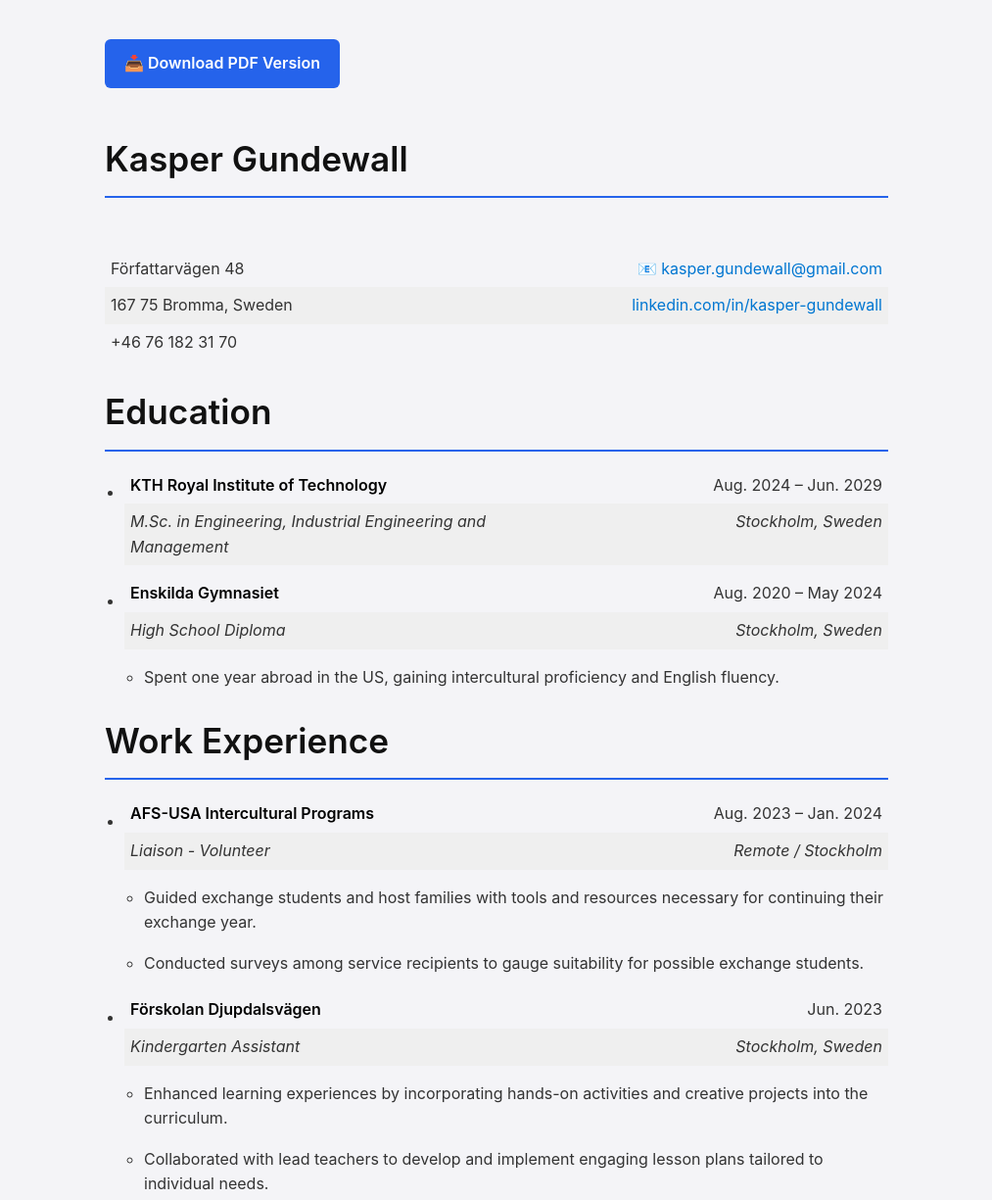
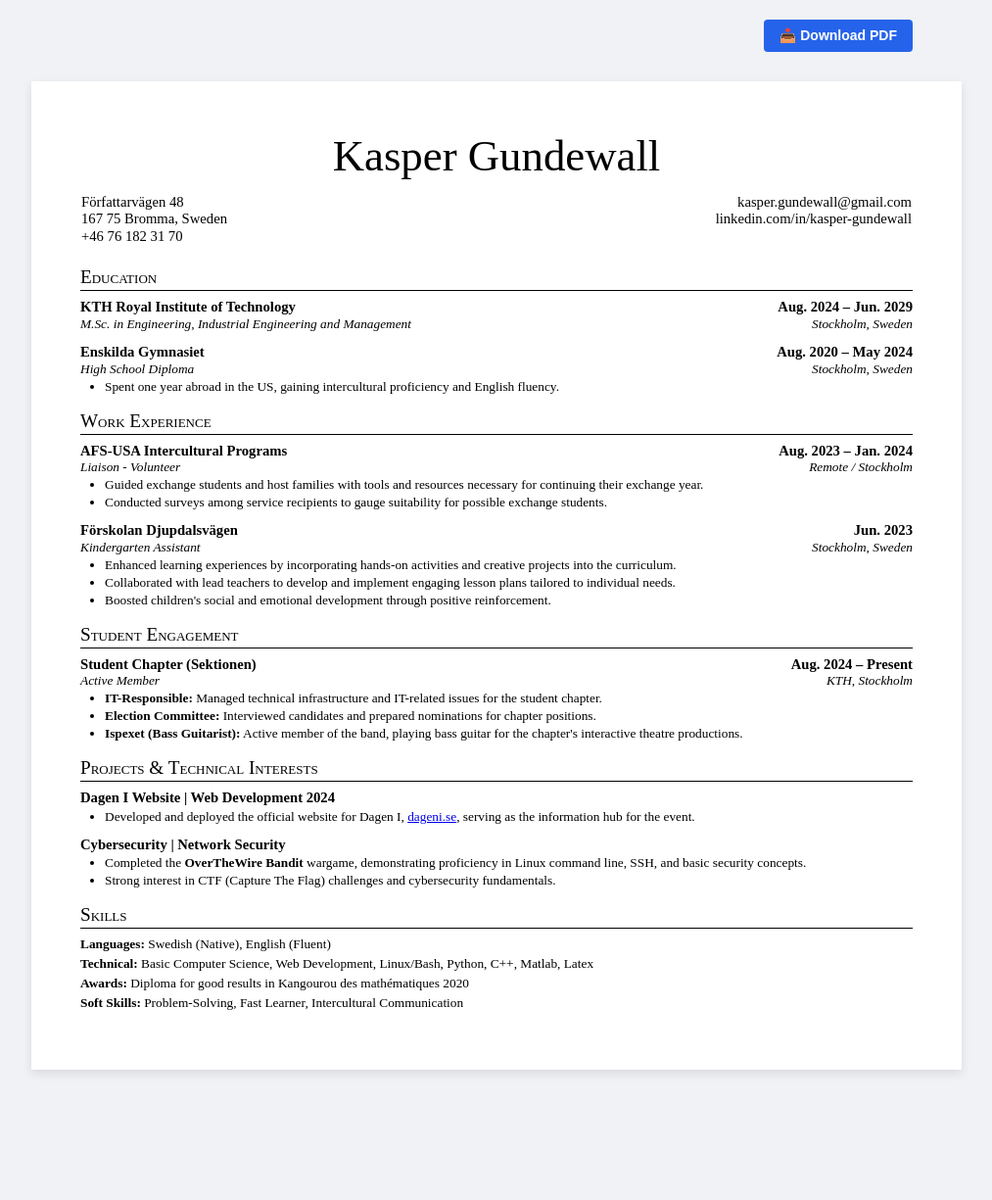
Before and after one commit to K43P5R/K43P5R.github.io, a plain HTML site: page index.html in a window 1280 px wide. Shown: the top 1225 px of the page at 98% size, without its empty margins (133-1146 px from the left). After the commit the page ends 1132 px from the top, so only its background shows below. Drawn offline with nearby package versions, Linux system fonts and the light colour scheme.

Commit message:
new index.html file

```diff
--- a/index.html
+++ b/index.html
@@ -1,234 +1,270 @@
 <!DOCTYPE html>
-<html xmlns="http://www.w3.org/1999/xhtml" lang="" xml:lang="">
+<html lang="en">
 <head>
-  <meta charset="utf-8" />
-  <meta name="generator" content="pandoc" />
-  <meta name="viewport" content="width=device-width, initial-scale=1.0, user-scalable=yes" />
-  <link rel="stylesheet" href="https://cdn.jsdelivr.net/npm/water.css@2/out/light.css">
-  <title>main</title>
+    <meta charset="UTF-8">
+    <meta name="viewport" content="width=device-width, initial-scale=1.0">
+    <title>Kasper Gundewall - Resume</title>
     <style>
-    /* Professional Resume Styling */
-    body {
-        font-family: "Inter", "Segoe UI", Helvetica, Arial, sans-serif;
-        line-height: 1.6;
-        color: #333;
-        max-width: 800px;
-        margin: 40px auto;
-        padding: 0 20px;
-        background-color: #f4f4f7;
+        /* Base Styles - LaTeX Serif Look */
+        :root {
+            --bg-color: #f0f2f5;
+            --paper-color: #ffffff;
+            --text-main: #000000;
         }
 
-    /* The "Paper" Container */
-    article {
-        background: white;
+        body {
+            font-family: 'Times New Roman', Times, serif;
+            background-color: var(--bg-color);
+            color: var(--text-main);
+            line-height: 1.2;
+            margin: 0;
+            padding: 20px;
+        }
+
+        .resume-container {
+            max-width: 850px;
+            margin: 20px auto;
+            background: var(--paper-color);
             padding: 50px;
-        border-radius: 8px;
-        box-shadow: 0 4px 6px rgba(0,0,0,0.1);
+            box-shadow: 0 4px 10px rgba(0,0,0,0.1);
+        }
+
+        /* Header Styling */
+        header {
+            text-align: center;
+            margin-bottom: 20px;
+        }
+
+        h1 {
+            margin: 0 0 10px 0;
+            font-size: 2.8rem;
+            font-weight: normal;
+        }
+
+        .contact-table {
+            width: 100%;
+            border-collapse: collapse;
+            font-size: 11pt;
+            text-align: left;
+        }
+
+        .contact-left { width: 50%; vertical-align: top; }
+        .contact-right { width: 50%; text-align: right; vertical-align: top; }
+
+        .contact-table a {
+            color: inherit;
+            text-decoration: none;
+        }
+
+        /* Section Styling */
+        section { margin-top: 15px; margin-bottom: 10px; }
+
+        h2 {
+            font-size: 1.2rem;
+            font-variant: small-caps;
+            font-weight: normal;
+            border-bottom: 1px solid #000;
+            margin: 0 0 8px 0;
+            padding-bottom: 2px;
+        }
+
+        .entry { margin-bottom: 12px; }
+
+        .entry-header {
+            display: flex;
+            justify-content: space-between;
+            font-weight: bold;
+            font-size: 11pt;
+        }
+
+        .entry-sub {
+            display: flex;
+            justify-content: space-between;
+            font-style: italic;
+            font-size: 10pt;
+            margin-bottom: 2px;
+        }
+
+        ul {
+            margin: 2px 0 0 25px;
+            padding: 0;
+        }
+
+        li {
+            font-size: 10pt;
+            margin-bottom: 2px;
+        }
+
+        .skills-grid p {
+            font-size: 10pt;
+            margin: 4px 0;
         }
 
         /* Download Button */
-    .download-btn {
-        display: inline-block;
+        .download-bar {
+            max-width: 850px;
+            margin: 0 auto;
+            display: flex;
+            justify-content: flex-end;
+            padding-bottom: 10px;
+        }
+
+        .btn {
             background: #2563eb;
             color: white;
-        padding: 12px 20px;
+            padding: 8px 16px;
             text-decoration: none;
-        border-radius: 6px;
-        font-weight: 600;
-        margin-bottom: 20px;
-        transition: background 0.2s;
+            border-radius: 4px;
+            font-family: sans-serif;
+            font-weight: bold;
+            font-size: 14px;
         }
-    .download-btn:hover { background: #1d4ed8; }
 
-    /* Resume Structure */
-    h1 { border-bottom: 2px solid #2563eb; padding-bottom: 10px; color: #111; }
-    h2 { color: #2563eb; margin-top: 30px; border-bottom: 1px solid #eee; }
-    ul { padding-left: 20px; }
-    li { margin-bottom: 8px; }
-
-    /* Mobile adjustments */
         @media (max-width: 600px) {
-        body { margin: 10px auto; }
-        article { padding: 20px; }
+            .resume-container { padding: 20px; }
+            h1 { font-size: 2rem; }
+            .contact-table, .contact-left, .contact-right {
+                display: block;
+                width: 100%;
+                text-align: center;
+            }
+            .entry-header, .entry-sub { flex-direction: column; }
         }
     </style>
-
 </head>
 <body>
-<a href="kasper_gundewall_resume.pdf" class="download-btn">📥 Download PDF Version</a>
-<div class="center">
-<p><h1>Kasper Gundewall</h1><br />
-</p>
+
+    <div class="download-bar">
+        <a href="kasper_gundewall_resume.pdf" class="btn" target="_blank">📥 Download PDF</a>
     </div>
-<table>
-<tbody>
+
+    <main class="resume-container">
+        <header>
+            <h1>Kasper Gundewall</h1>
+            <table class="contact-table">
                 <tr>
-<td style="text-align: left;">Författarvägen 48</td>
-<td style="text-align: right;"><a
-href="mailto:kasper.gundewall@gmail.com">kasper.gundewall@gmail.com</a></td>
+                    <td class="contact-left">
+                        Författarvägen 48<br>
+                        167 75 Bromma, Sweden<br>
+                        +46 76 182 31 70
+                    </td>
+                    <td class="contact-right">
+                        <a href="mailto:kasper.gundewall@gmail.com">kasper.gundewall@gmail.com</a><br>
+                        <a href="https://www.linkedin.com/in/kasper-gundewall-a153a12a9/">linkedin.com/in/kasper-gundewall</a>
+                    </td>
                 </tr>
-<tr>
-<td style="text-align: left;">167 75 Bromma, Sweden</td>
-<td style="text-align: right;"><a
-href="https://www.linkedin.com/in/kasper-gundewall-a153a12a9/">linkedin.com/in/kasper-gundewall</a></td>
-</tr>
-<tr>
-<td style="text-align: left;">+46 76 182 31 70</td>
-<td style="text-align: right;"></td>
-</tr>
-</tbody>
             </table>
-<h1 id="education">Education</h1>
+        </header>
+
+        <section>
+            <h2>Education</h2>
+            <div class="entry">
+                <div class="entry-header">
+                    <span>KTH Royal Institute of Technology</span>
+                    <span>Aug. 2024 – Jun. 2029</span>
+                </div>
+                <div class="entry-sub">
+                    <span>M.Sc. in Engineering, Industrial Engineering and Management</span>
+                    <span>Stockholm, Sweden</span>
+                </div>
+            </div>
+            <div class="entry">
+                <div class="entry-header">
+                    <span>Enskilda Gymnasiet</span>
+                    <span>Aug. 2020 – May 2024</span>
+                </div>
+                <div class="entry-sub">
+                    <span>High School Diploma</span>
+                    <span>Stockholm, Sweden</span>
+                </div>
                 <ul>
-<li><table>
-<tbody>
-<tr>
-<td style="text-align: left;"><strong>KTH Royal Institute of
-Technology</strong></td>
-<td style="text-align: right;">Aug. 2024 – Jun. 2029</td>
-</tr>
-<tr>
-<td style="text-align: left;"><em>M.Sc. in Engineering, Industrial
-Engineering and Management</em></td>
-<td style="text-align: right;"><em>Stockholm, Sweden</em></td>
-</tr>
-</tbody>
-</table></li>
-<li><table>
-<tbody>
-<tr>
-<td style="text-align: left;"><strong>Enskilda Gymnasiet</strong></td>
-<td style="text-align: right;">Aug. 2020 – May 2024</td>
-</tr>
-<tr>
-<td style="text-align: left;"><em>High School Diploma</em></td>
-<td style="text-align: right;"><em>Stockholm, Sweden</em></td>
-</tr>
-</tbody>
-</table>
+                    <li>Spent one year abroad in the US, gaining intercultural proficiency and English fluency.</li>
+                </ul>
+            </div>
+        </section>
+
+        <section>
+            <h2>Work Experience</h2>
+            <div class="entry">
+                <div class="entry-header">
+                    <span>AFS-USA Intercultural Programs</span>
+                    <span>Aug. 2023 – Jan. 2024</span>
+                </div>
+                <div class="entry-sub">
+                    <span>Liaison - Volunteer</span>
+                    <span>Remote / Stockholm</span>
+                </div>
                 <ul>
-<li><p><span> <span>Spent one year abroad in the US, gaining
-intercultural proficiency and English fluency. </span> </span></p></li>
-</ul></li>
+                    <li>Guided exchange students and host families with tools and resources necessary for continuing their exchange year.</li>
+                    <li>Conducted surveys among service recipients to gauge suitability for possible exchange students.</li>
                 </ul>
-<h1 id="work-experience">Work Experience</h1>
+            </div>
+            <div class="entry">
+                <div class="entry-header">
+                    <span>Förskolan Djupdalsvägen</span>
+                    <span>Jun. 2023</span>
+                </div>
+                <div class="entry-sub">
+                    <span>Kindergarten Assistant</span>
+                    <span>Stockholm, Sweden</span>
+                </div>
                 <ul>
-<li><table>
-<tbody>
-<tr>
-<td style="text-align: left;"><strong>AFS-USA Intercultural
-Programs</strong></td>
-<td style="text-align: right;">Aug. 2023 – Jan. 2024</td>
-</tr>
-<tr>
-<td style="text-align: left;"><em>Liaison - Volunteer</em></td>
-<td style="text-align: right;"><em>Remote / Stockholm</em></td>
-</tr>
-</tbody>
-</table>
+                    <li>Enhanced learning experiences by incorporating hands-on activities and creative projects into the curriculum.</li>
+                    <li>Collaborated with lead teachers to develop and implement engaging lesson plans tailored to individual needs.</li>
+                    <li>Boosted children's social and emotional development through positive reinforcement.</li>
+                </ul>
+            </div>
+        </section>
+
+        <section>
+            <h2>Student Engagement</h2>
+            <div class="entry">
+                <div class="entry-header">
+                    <span>Student Chapter (Sektionen)</span>
+                    <span>Aug. 2024 – Present</span>
+                </div>
+                <div class="entry-sub">
+                    <span>Active Member</span>
+                    <span>KTH, Stockholm</span>
+                </div>
                 <ul>
-<li><p><span> <span>Guided exchange students and host families with
-tools and resources necessary for continuing their exchange year.
-</span> </span></p></li>
-<li><p><span> <span>Conducted surveys among service recipients to gauge
-suitability for possible exchange students. </span> </span></p></li>
-</ul></li>
-<li><table>
-<tbody>
-<tr>
-<td style="text-align: left;"><strong>Förskolan
-Djupdalsvägen</strong></td>
-<td style="text-align: right;">Jun. 2023</td>
-</tr>
-<tr>
-<td style="text-align: left;"><em>Kindergarten Assistant</em></td>
-<td style="text-align: right;"><em>Stockholm, Sweden</em></td>
-</tr>
-</tbody>
-</table>
+                    <li><strong>IT-Responsible:</strong> Managed technical infrastructure and IT-related issues for the student chapter.</li>
+                    <li><strong>Election Committee:</strong> Interviewed candidates and prepared nominations for chapter positions.</li>
+                    <li><strong>Ispexet (Bass Guitarist):</strong> Active member of the band, playing bass guitar for the chapter's interactive theatre productions.</li>
+                </ul>
+            </div>
+        </section>
+
+        <section>
+            <h2>Projects & Technical Interests</h2>
+            <div class="entry">
+                <div class="entry-header">
+                    <span>Dagen I Website | Web Development 2024</span>
+                </div>
                 <ul>
-<li><p><span> <span>Enhanced learning experiences by incorporating
-hands-on activities and creative projects into the curriculum. </span>
-</span></p></li>
-<li><p><span> <span>Collaborated with lead teachers to develop and
-implement engaging lesson plans tailored to individual needs. </span>
-</span></p></li>
-<li><p><span> <span>Boosted children’s social and emotional development
-through positive reinforcement. </span> </span></p></li>
-</ul></li>
+                    <li>Developed and deployed the official website for Dagen I, <a href="https://dageni.se">dageni.se</a>, serving as the information hub for the event.</li>
                 </ul>
-<h1 id="student-engagement">Student Engagement</h1>
+            </div>
+            <div class="entry">
+                <div class="entry-header">
+                    <span>Cybersecurity | Network Security</span>
+                </div>
                 <ul>
-<li><table>
-<tbody>
-<tr>
-<td style="text-align: left;"><strong>Student Chapter
-(Sektionen)</strong></td>
-<td style="text-align: right;">Aug. 2024 – Present</td>
-</tr>
-<tr>
-<td style="text-align: left;"><em>Active Member</em></td>
-<td style="text-align: right;"><em>KTH, Stockholm</em></td>
-</tr>
-</tbody>
-</table>
-<ul>
-<li><p><span> <span><strong>IT-Responsible:</strong> Managed technical
-infrastructure and IT-related issues for the student chapter. </span>
-</span></p></li>
-<li><p><span> <span><strong>Election Committee:</strong> Interviewed
-candidates and prepared nominations for chapter positions. </span>
-</span></p></li>
-<li><p><span> <span><strong>Ispexet (Bass Guitarist):</strong> Active
-member of the band, playing bass guitar for the chapter’s interactive
-theatre productions. </span> </span></p></li>
-</ul></li>
+                    <li>Completed the <strong>OverTheWire Bandit</strong> wargame, demonstrating proficiency in Linux command line, SSH, and basic security concepts.</li>
+                    <li>Strong interest in CTF (Capture The Flag) challenges and cybersecurity fundamentals.</li>
                 </ul>
-<h1 id="projects-technical-interests">Projects &amp; Technical
-Interests</h1>
-<ul>
-<li><table>
-<tbody>
-<tr>
-<td style="text-align: left;"><strong>Dagen I Website</strong> <span
-class="math inline">|</span> <em>Web Development 2024</em></td>
-<td style="text-align: right;"></td>
-</tr>
-</tbody>
-</table>
-<ul>
-<li><p><span> <span>Developed and deployed the official website for
-Dagen I, dageni.se, serving as the information hub for the event.
-</span> </span></p></li>
-</ul></li>
-<li><table>
-<tbody>
-<tr>
-<td style="text-align: left;"><strong>Cybersecurity</strong> <span
-class="math inline">|</span> <em>Network Security</em></td>
-<td style="text-align: right;"></td>
-</tr>
-</tbody>
-</table>
-<ul>
-<li><p><span> <span>Completed the <strong>OverTheWire Bandit</strong>
-wargame, demonstrating proficiency in Linux command line, SSH, and basic
-security concepts. </span> </span></p></li>
-<li><p><span> <span>Strong interest in CTF (Capture The Flag) challenges
-and cybersecurity fundamentals. </span> </span></p></li>
-</ul></li>
-</ul>
-<h1 id="skills">Skills</h1>
-<div class="itemize">
-<p><span> <strong>Languages</strong><span>: Swedish (Native), English
-(Fluent)</span><br />
-<strong>Technical</strong><span>: Basic Computer Science, Web
-Development, Linux/Bash, Python, C++, Matlab, Latex</span><br />
-<strong>Awards</strong><span>: Diploma for good results in Kangourou des
-mathématiques 2020 - Hosted by the Royal Science Academy and the
-National Center for Mathematics Education</span><br />
-<strong>Soft Skills</strong><span>: Problem-Solving, Fast Learner,
-Intercultural Communication</span> </span></p>
             </div>
+        </section>
+
+        <section>
+            <h2>Skills</h2>
+            <div class="skills-grid">
+                <p><strong>Languages:</strong> Swedish (Native), English (Fluent)</p>
+                <p><strong>Technical:</strong> Basic Computer Science, Web Development, Linux/Bash, Python, C++, Matlab, Latex</p>
+                <p><strong>Awards:</strong> Diploma for good results in Kangourou des mathématiques 2020</p>
+                <p><strong>Soft Skills:</strong> Problem-Solving, Fast Learner, Intercultural Communication</p>
+            </div>
+        </section>
+    </main>
 </body>
 </html>
```
Lines whose indentation alone changed are shown as unchanged.
